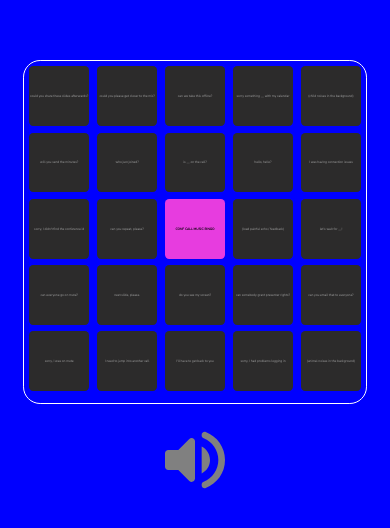
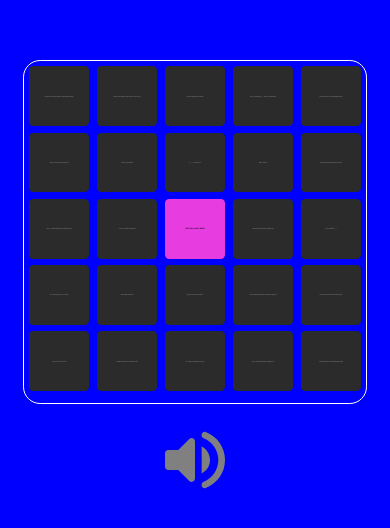
Before and after one commit to noamrubin22/bingo, a React (Create React App) app: page / in a window 390 px wide. Shown: the part 142-670 px from the top of the page. Built offline with nearby package versions, Linux system fonts and the light colour scheme; no server answers.

Commit message:
letterfont smaller mobile

```diff
--- a/src/Ticket.css
+++ b/src/Ticket.css
@@ -10,7 +10,7 @@
         justify-content: center;
         align-items: center;
         z-index: 2;
-        font-size: 0.2rem;
+        font-size: 0.1rem;
         border-radius: 7%;
     }
 
```
